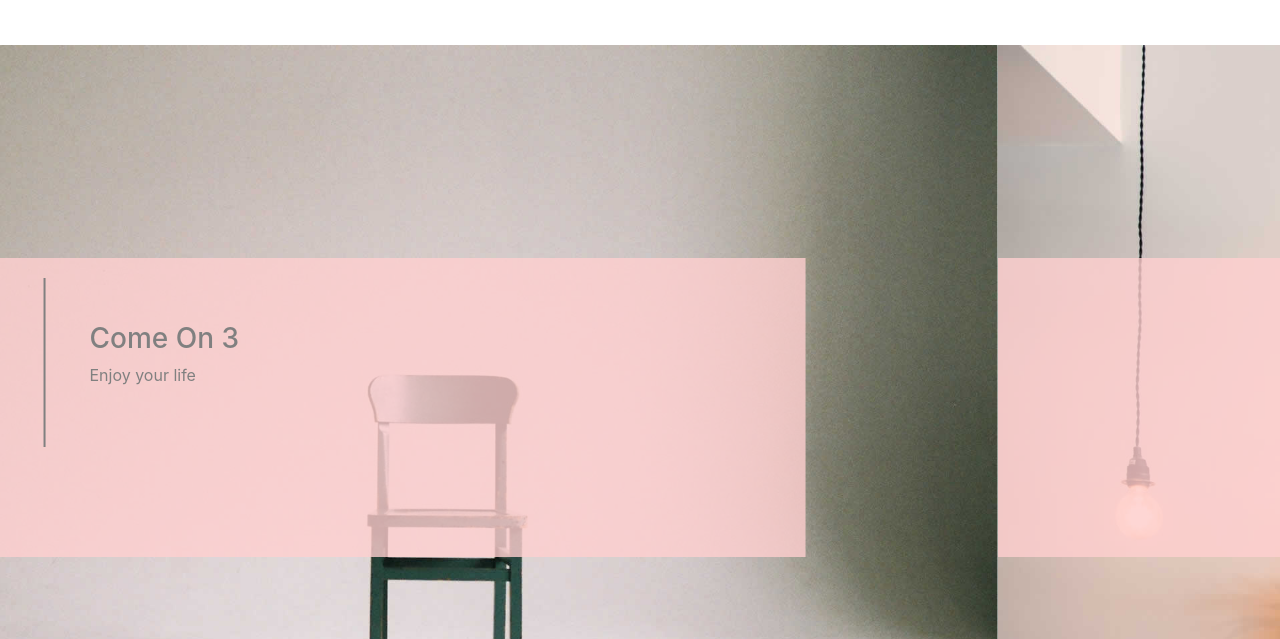
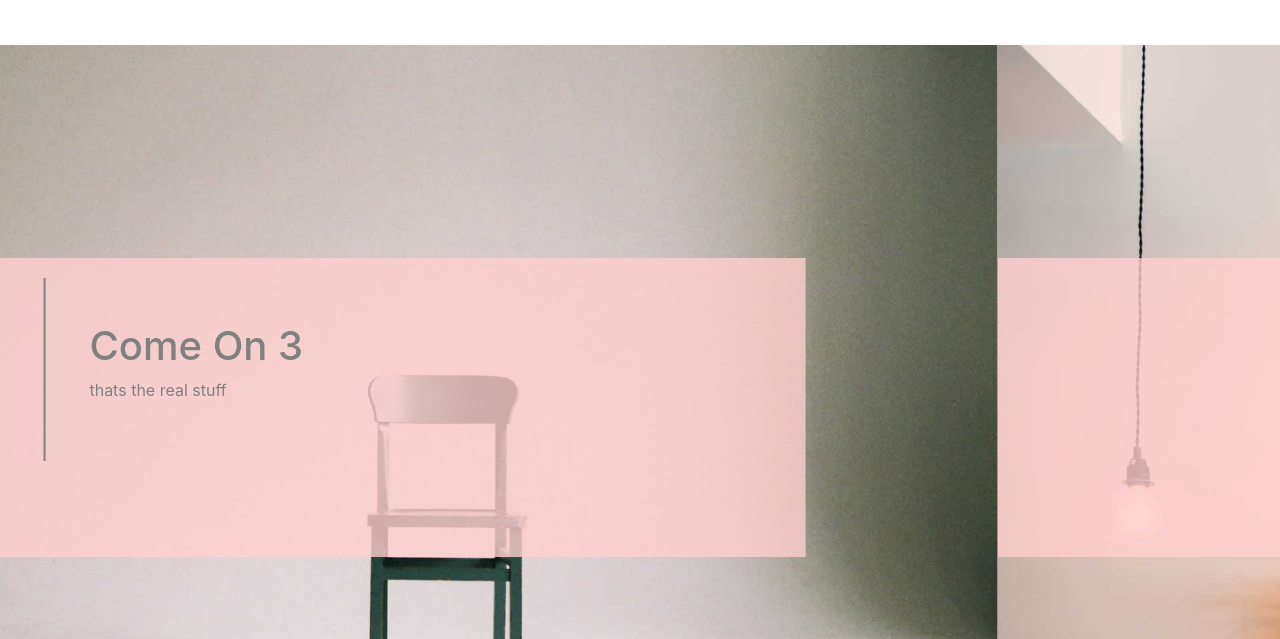
Before and after one commit to mamafleet/motherload, a plain HTML site: page index.html in a window 1280 px wide. Shown: the part 88-727 px from the top of the page. Drawn offline with nearby package versions, Linux system fonts and the light colour scheme.

Commit message:
made heading bigger

```diff
--- a/index.html
+++ b/index.html
@@ -55,8 +55,8 @@
                  <img src="images/1.jpeg">
                  <div class="carousel-caption">
                    <div class="line">
-                      <h3>Come On 3</h3>
-                      <p>Enjoy your life</p>
+                      <h1>Come On 3</h1>
+                      <p>thats the real stuff</p>
                     </div>
                  </div>
               </div>
```
